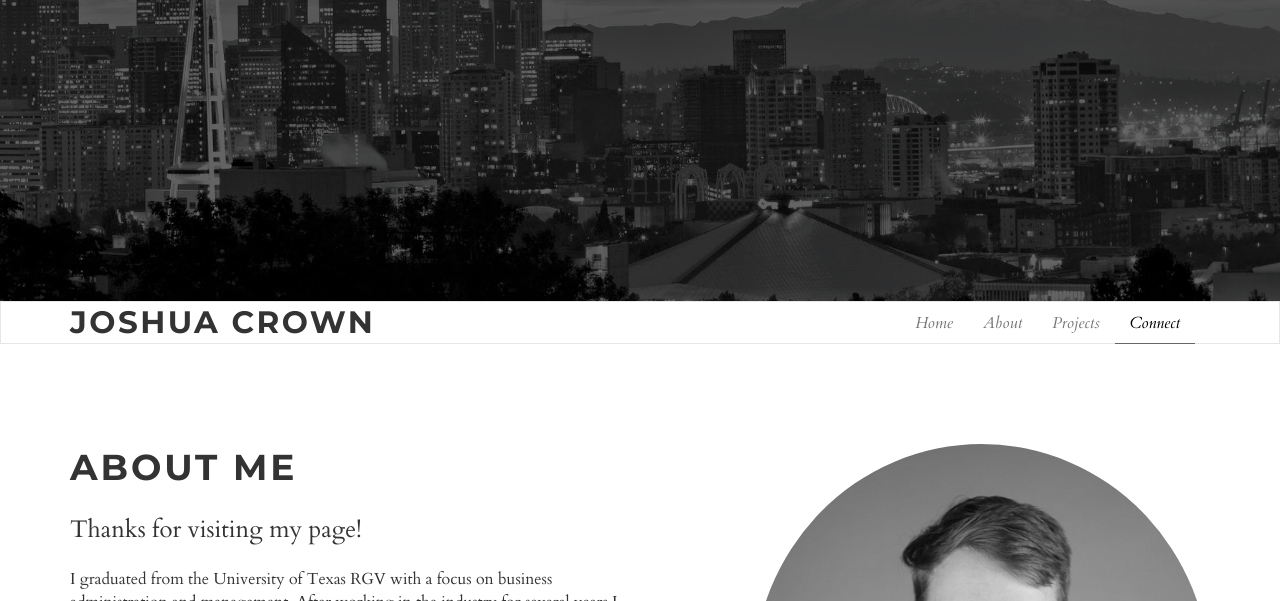
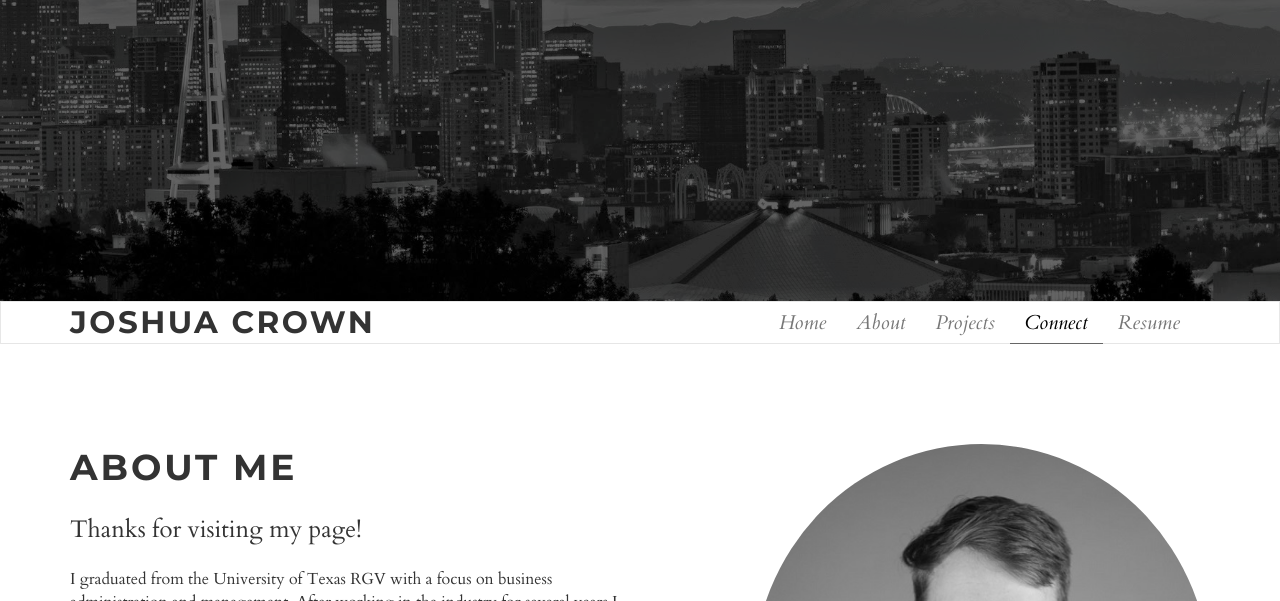
Before and after one commit to jwcrown/Portfolio, a website with bundled scripts: page index.html in a window 1280 px wide. Shown: the part 499-1100 px from the top of the page. Built offline with nearby package versions, Linux system fonts and the light colour scheme; files whose address does not match are found by name.

Commit message:
added resume

```diff
--- a/index.html
+++ b/index.html
@@ -66,17 +66,20 @@
           <div id="navigation" class="collapse navbar-collapse navbar-right">
             <ul class="nav navbar-nav">
               <li class="active">
-                <a href="#intro">Home</a>
+                <a style="font-size: 15pt;" href="#intro">Home</a>
               </li>
               <li>
-                <a href="#about">About </a>
+                <a style="font-size: 15pt;" href="#about">About </a>
               </li>
               <li>
-                <a href="#portfolio">Projects</a>
+                <a style="font-size: 15pt;" href="#portfolio">Projects</a>
               </li>
               <li>
-                <a href="#contact">Connect</a>
+                <a style="font-size: 15pt;" href="#contact">Connect</a>
               </li>
+              <li>
+                  <a style="font-size: 15pt;" href="https://bootstrapious.com/e-commerce-templates" type="submit" onclick="window.open('Resume.pdf')">Resume</a>
+                </li>
             </ul>
           </div>
         </div>
@@ -96,6 +99,7 @@
           <p>With the skills as a recent graduate of <a href="http://www.codingdojo.com/" style="text-decoration: underline">Coding Dojo</a> along with the help of mentors, and self-learning, I can build and tackle problems in both front and back-end development.</p>
 
           <p>If you are looking for a person who loves coding, then you have found your guy. Whether it is collaborating on opensource projects, solving problems for your company, or just to share knowledge I would love to connect/build with you.</p>
+
         </div>
         <div class="col-md-5 col-md-offset-1">
           <p>
```
Also changed, not shown: css/bootstrap.css, css/custom.css (line endings or trailing spaces), 1 other file.
